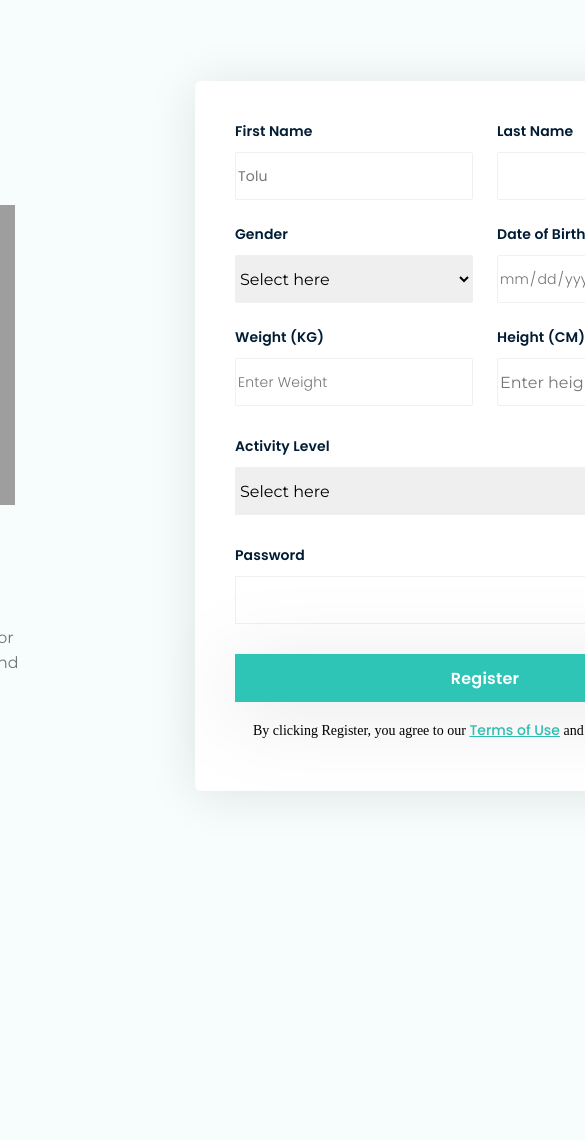
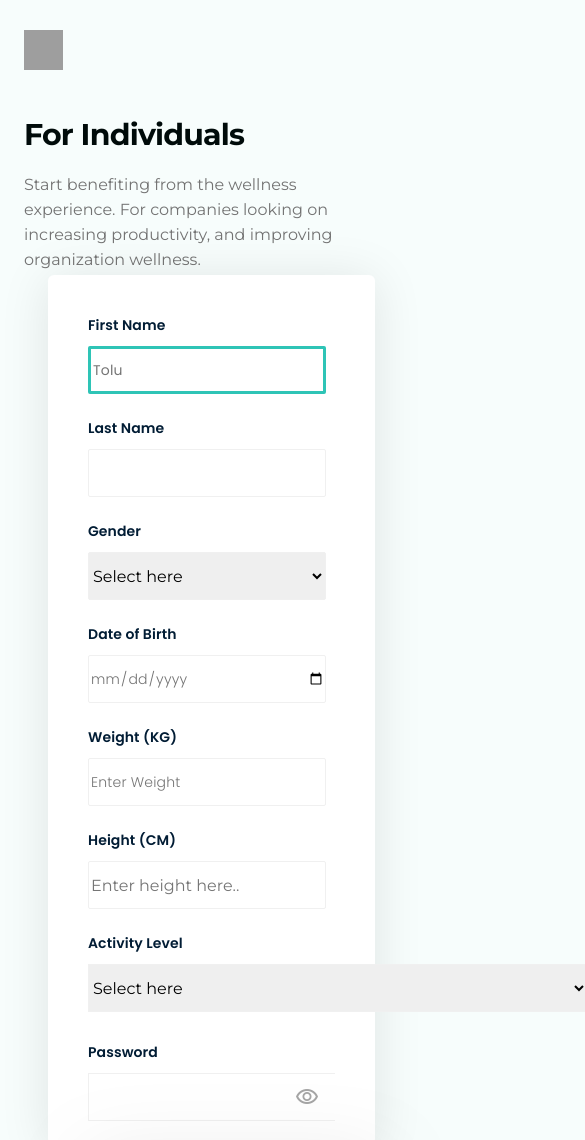
Before and after one commit to AideeX/altschool-assignment2, a plain HTML site: page index.html in a window 390 px wide. Shown: the top 1140 px of the page, 585 px wide, since content can reach past the window. Before the commit the page ends 844 px from the top, so only its background shows below. Drawn offline with nearby package versions, Linux system fonts and the light colour scheme; grey boxes are pictures that could not be loaded.

Commit message:
media queries

```diff
--- a/newform.css
+++ b/newform.css
@@ -34,7 +34,10 @@
       flex-direction: row;
       justify-content: center;
   }
-
+.logo{
+  width: 77.333px;
+height: 80px;
+}
 
   .left-section
   {
@@ -112,6 +115,18 @@ label
     border: 1px solid var(--cl-gray-3, #F0F0F0);
   }
 
+  input[name="first-name"]
+  {
+border: 3px solid var(--CL-Green, #2EC4B6);
+color: var(--Text-Headings, #011C34);
+font-family: 'Sofia Pro', 'Poppins', sans-serif;
+font-size: 14px;
+font-style: normal;
+font-weight: 400;
+line-height: 20px;
+letter-spacing: 0.2px;
+  }
+
   .bottom-form
   {
     display: flex;
@@ -187,16 +202,6 @@ line-height: 25px;
 text-decoration-line: underline;
 }
 
-input[placeholder="Tolu"]
-{
-    color: var(--Text-Headings, #011C34);
-font-family: 'Sofia Pro', 'Poppins', sans-serif;
-font-size: 14px;
-font-style: normal;
-font-weight: 400;
-line-height: 20px; /* 142.857% */
-letter-spacing: 0.2px;
-}
   input[value=""], input[placeholder="Select here"], input[placeholder="Enter Weight"]
   {
     color: var(--CL-Grey, #737373);
@@ -204,46 +209,43 @@ font-family: 'Sofia Pro', 'Poppins', sans-serif;
 font-size: 14px;
 font-style: normal;
 font-weight: 300;
-line-height: 20px; /* 142.857% */
+line-height: 20px;
 letter-spacing: 0.2px;
 }
 
-/*
-@media screen and (max-width: 900px){
-  .main-container{
-    display: flex;
+/* media queries */
+
+@media (max-width: 768px) {
+  .main-container
+  {display: flex;
    flex-direction: column;
-    padding-inline: 24px;
-    width: 100%;
-    margin-block-start: 30px;
-  padding-block-end: 64px;
+   margin-inline: 24px;
+  }
+
+  .logo{
+   width: 38.667px;
+height: 40px;
+  }
+
+  .left-section{
+   padding-block-start: 30px;
   }
 
   h2{
-  color: var(--CL-Black, #000B0A);
-  font-family: 'Brown', 'Montserrat', sans-serif;
    font-size: 30px;
-  font-style: normal;
-  font-weight: 700;
-  line-height: normal;
-  letter-spacing: -0.8px;
+   padding-block-start: 40px;
   }
 
   .pg-1{
-    color: var(--CL-Grey, #737373);
-font-family: 'Brown', 'Montserat', sans-serif;
-font-size: 16px;
-font-style: normal;
-font-weight: 300;
-line-height: 25px;
-padding-block-end: 40px;
+   width: 327px;
+   padding-block-start: 12px;
   }
 
   .right-section{
    width: 327px;
    height: 870px;
-flex-shrink: 0;
-margin-inline: 24px;
+   margin-block-start: 40px;
+   margin-inline: inherit;
   }
 
   .form-container{
@@ -251,10 +253,17 @@ margin-inline: 24px;
    flex-direction: column;
   }
 
-  input, button, select{
+  .bottom-form{
+   margin-block-start: 24px;
+  }
+
+  input, select, button{
    width: 295px;
    height: 48px;
-flex-shrink: 0;
+  }
+
+  .pg-2{
+   width: 316px;
+   padding-block-start: 24px;
   }
  }
-*/
```
Lines whose indentation alone changed are shown as unchanged.
